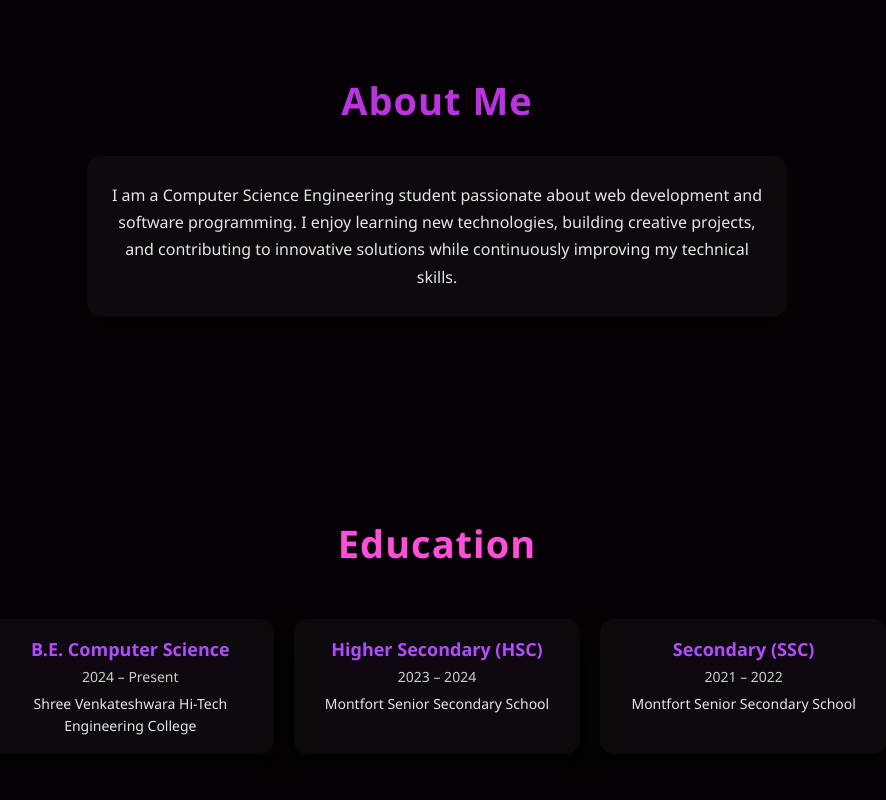
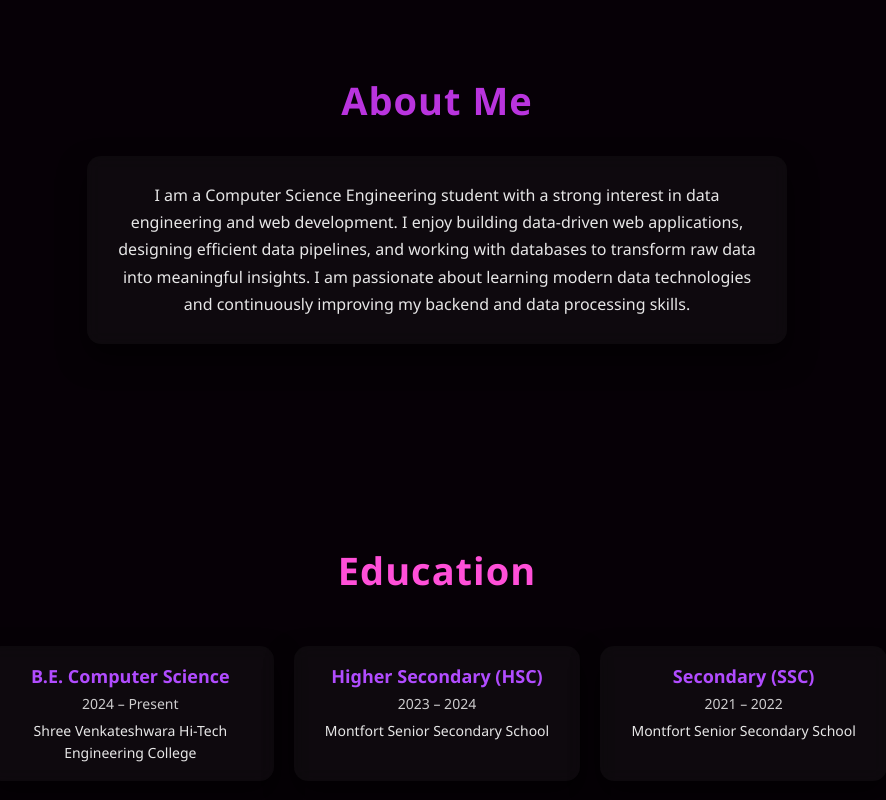
Before and after one commit to METHUNSM001/methun_portfolio, a React (Create React App) app: page / in a window 1280 px wide. Shown: the part 896-1696 px from the top of the page, without its empty margins (203-1089 px from the left). Built offline with nearby package versions, Linux system fonts and the light colour scheme.

Commit message:
Update about.js

```diff
--- a/src/components/about.js
+++ b/src/components/about.js
@@ -6,10 +6,7 @@ function About() {
     <section id="about" className="about">
       <h2>About Me</h2>
       <p>
-        I am a Computer Science Engineering student passionate about web
-        development and software programming. I enjoy learning new technologies,
-        building creative projects, and contributing to innovative solutions
-        while continuously improving my technical skills.
+        I am a Computer Science Engineering student with a strong interest in data engineering and web development. I enjoy building data-driven web applications, designing efficient data pipelines, and working with databases to transform raw data into meaningful insights. I am passionate about learning modern data technologies and continuously improving my backend and data processing skills.
       </p>
     </section>
   );
```
